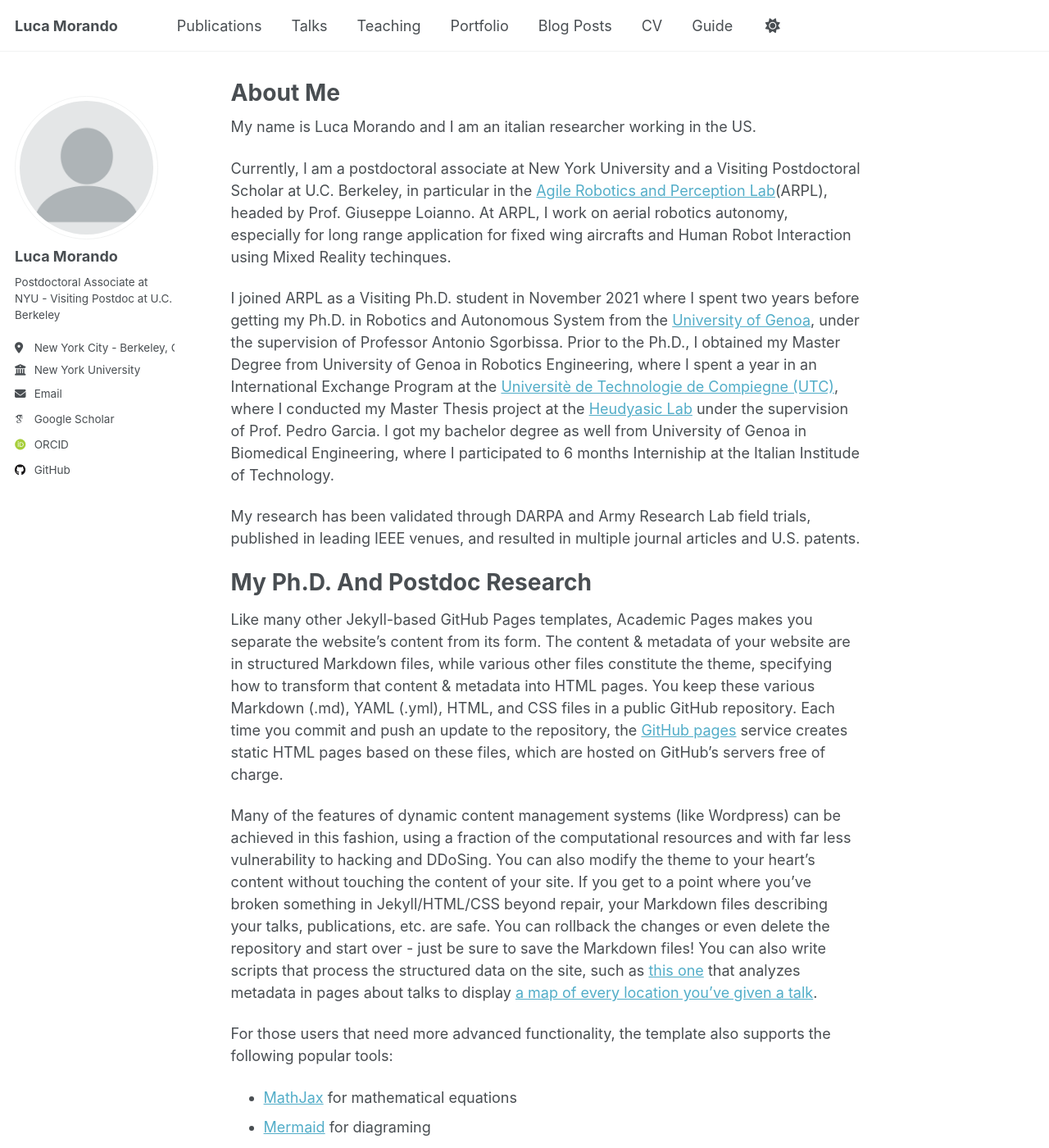
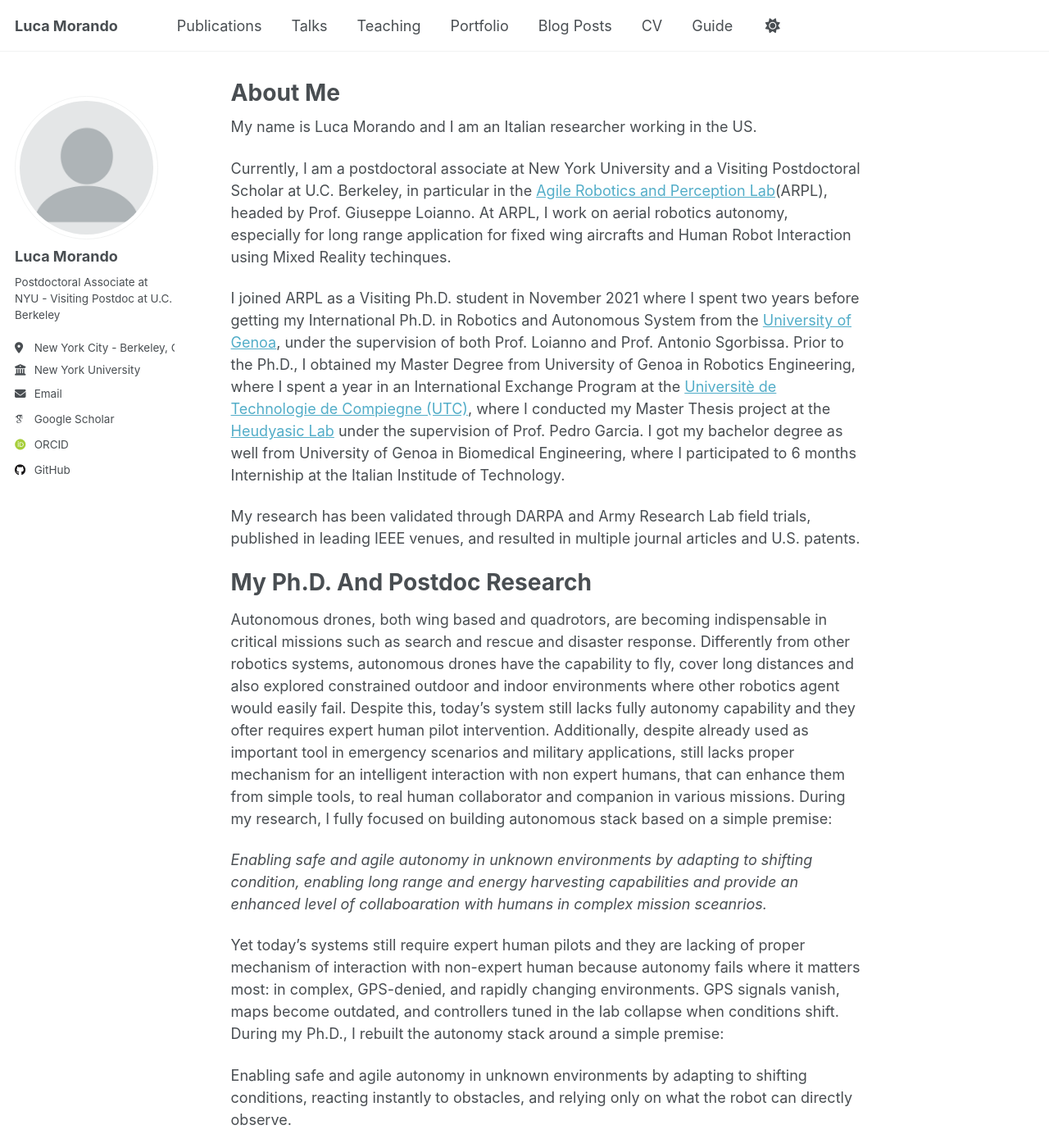
Before and after one commit to lucamorando95/lucamorando95.github.io, a Jekyll site: the page built from _pages/about.md, in a window 1280 px wide and 1400 px high. Shown: the whole window at 82% size. Built offline with Jekyll 4.4.1, drawn with Linux system fonts in a browser that asks for light colours; some web fonts are replaced; a script that is not in the unit is left out.

Commit message:
Added Intro

```diff
--- a/_pages/about.md
+++ b/_pages/about.md
@@ -6,12 +6,12 @@ redirect_from:
   - /about/
   - /about.html
 ---
-My name is Luca Morando and I am an italian researcher working in the US.
+My name is Luca Morando and I am an Italian researcher working in the US.
 
 Currently, I am a postdoctoral associate at New York University and a Visiting Postdoctoral Scholar at U.C. Berkeley, in particular in the [Agile Robotics and Perception Lab](https://arplaboratory.github.io/)(ARPL), headed by Prof. Giuseppe Loianno.
 At ARPL, I work on aerial robotics autonomy, especially for long range application for fixed wing aircrafts and Human Robot Interaction using Mixed Reality techinques.
 
-I joined ARPL as a Visiting Ph.D. student in November 2021 where I spent two years before getting my Ph.D. in Robotics and Autonomous System from the [University of Genoa](https://unige.it/en), under the supervision of Professor Antonio Sgorbissa.
+I joined ARPL as a Visiting Ph.D. student in November 2021 where I spent two years before getting my International Ph.D. in Robotics and Autonomous System from the [University of Genoa](https://unige.it/en), under the supervision of both Prof. Loianno and Prof. Antonio Sgorbissa.
 Prior to the Ph.D., I obtained my Master Degree from University of Genoa in Robotics Engineering, where I spent a year in an International Exchange Program at the [Universitè de Technologie de Compiegne (UTC)](https://www.utc.fr/),  where I conducted my Master Thesis project at the [Heudyasic Lab](https://www.hds.utc.fr/en/) under the supervision of Prof. Pedro Garcia.
 I got my bachelor degree as well from University of Genoa in Biomedical Engineering, where I participated to 6 months Interniship at the Italian Institude of Technology.
 
@@ -20,6 +20,17 @@ My research has been validated through DARPA and Army Research Lab field trials,
 
 My Ph.D. And Postdoc Research
 ======
+Autonomous drones, both wing based and quadrotors, are becoming indispensable in critical missions such as search and rescue and disaster response. Differently from other robotics systems, autonomous drones have the capability to fly, cover long distances and also explored constrained outdoor and indoor environments where other robotics agent would easily fail. Despite this, today's system still lacks fully autonomy capability and they ofter requires expert human pilot intervention. Additionally, despite already used as important tool in emergency scenarios and military applications, still lacks proper mechanism for an intelligent interaction with non expert humans, that can enhance them from simple tools, to real human collaborator and companion in various missions.
+During my research, I fully focused on building autonomous stack based on a simple premise:
+
+*Enabling safe and agile autonomy in unknown environments by adapting to shifting condition, enabling long range and energy harvesting capabilities and provide an enhanced level of collaboaration with humans in complex mission sceanrios.*
+
+
+Yet today’s systems still require expert human pilots and they are lacking of proper mechanism of interaction with non-expert human  because autonomy fails where it matters most: in complex, GPS-denied, and rapidly changing environments. GPS signals vanish, maps become outdated, and controllers tuned in the lab collapse when conditions shift. During my Ph.D., I rebuilt the autonomy stack around a simple premise:
+
+Enabling safe and agile autonomy in unknown environments by adapting to shifting conditions, reacting instantly to obstacles, and relying only on what the robot can directly observe.
+
+
 Like many other Jekyll-based GitHub Pages templates, Academic Pages makes you separate the website's content from its form. The content & metadata of your website are in structured Markdown files, while various other files constitute the theme, specifying how to transform that content & metadata into HTML pages. You keep these various Markdown (.md), YAML (.yml), HTML, and CSS files in a public GitHub repository. Each time you commit and push an update to the repository, the [GitHub pages](https://pages.github.com/) service creates static HTML pages based on these files, which are hosted on GitHub's servers free of charge.
 
 Many of the features of dynamic content management systems (like Wordpress) can be achieved in this fashion, using a fraction of the computational resources and with far less vulnerability to hacking and DDoSing. You can also modify the theme to your heart's content without touching the content of your site. If you get to a point where you've broken something in Jekyll/HTML/CSS beyond repair, your Markdown files describing your talks, publications, etc. are safe. You can rollback the changes or even delete the repository and start over - just be sure to save the Markdown files! You can also write scripts that process the structured data on the site, such as [this one](https://github.com/academicpages/academicpages.github.io/blob/master/talkmap.ipynb) that analyzes metadata in pages about talks to display [a map of every location you've given a talk](https://academicpages.github.io/talkmap.html).
```
